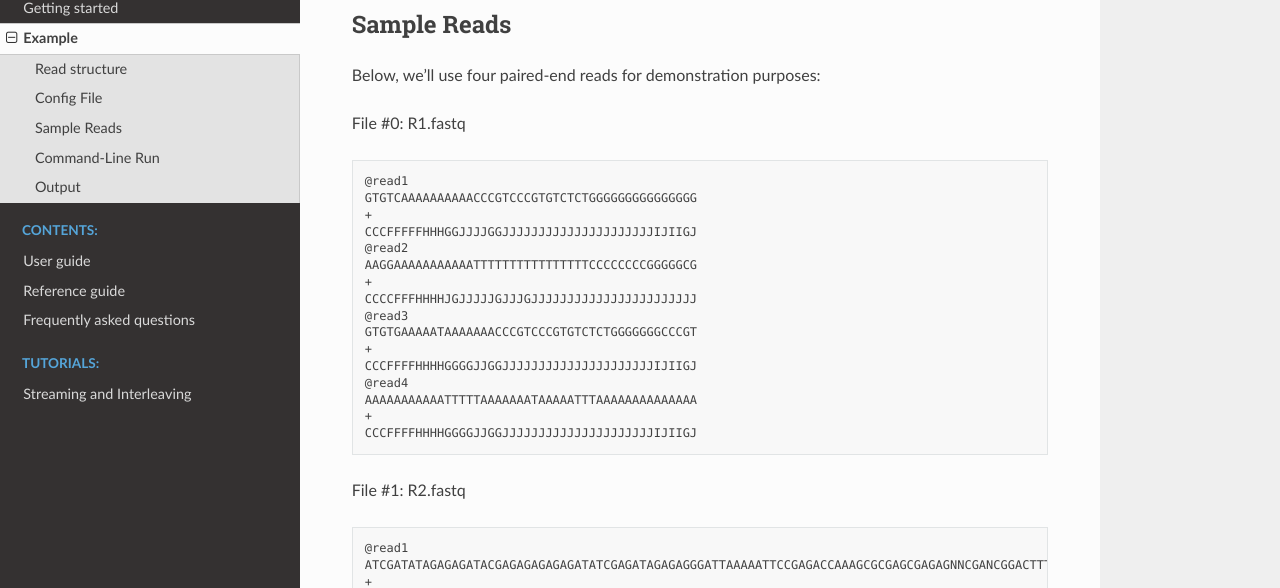
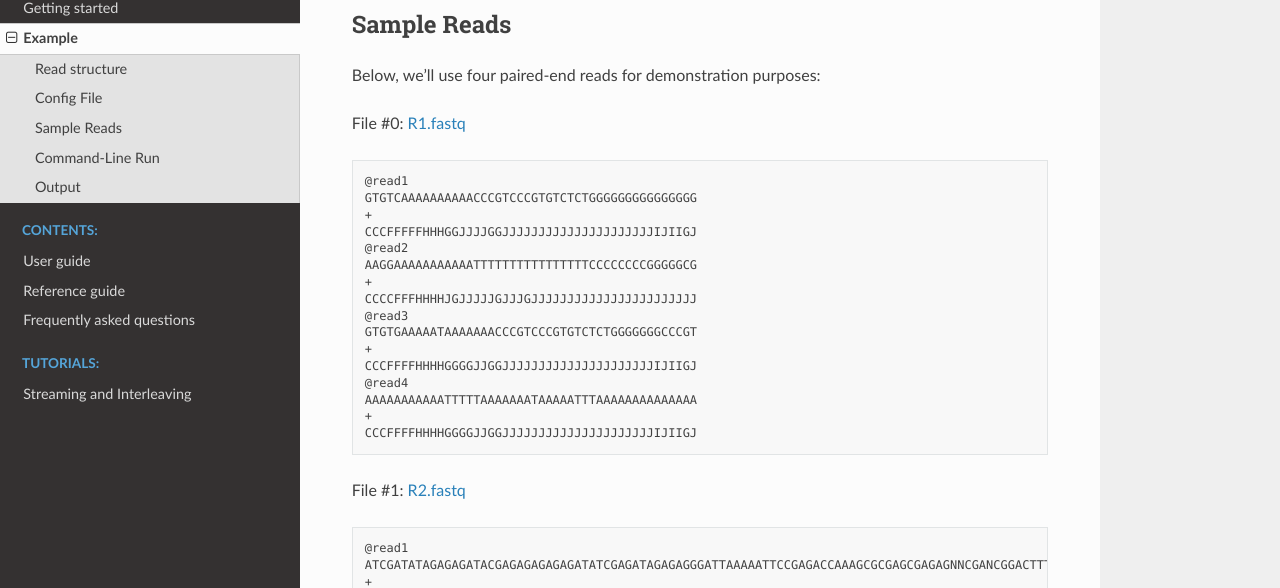
Before and after one commit to pachterlab/splitcode-tutorial, a Sphinx documentation site: the page built from docs/source/example.rst, in a window 1280 px wide and 900 px high, scrolled down 1642 px. Shown: the part 144-732 px from the top of the window. Built offline with Sphinx 7.4.7 and the Read the Docs theme 2.0.0, drawn with Linux system fonts in a browser that asks for light colours; part of the change alters nothing that is shown.

```diff
--- a/docs/source/example.rst
+++ b/docs/source/example.rst
@@ -40,7 +40,7 @@ Sample Reads
 
 Below, we'll use four paired-end reads for demonstration purposes:
 
-File #0: R1.fastq
+File #0: `R1.fastq <https://raw.githubusercontent.com/pachterlab/splitcode-tutorial/main/uploads/example/R1.fastq>`_
 
 .. code-block:: text
 
@@ -61,7 +61,7 @@ File #0: R1.fastq
  +
  CCCFFFFHHHHGGGGJJGGJJJJJJJJJJJJJJJJJJJJJIJIIGJ
 
-File #1: R2.fastq
+File #1: `R2.fastq <https://raw.githubusercontent.com/pachterlab/splitcode-tutorial/main/uploads/example/R2.fastq>`_
 
 .. code-block:: text
 
```
Also changed, not shown: 2 other files.
